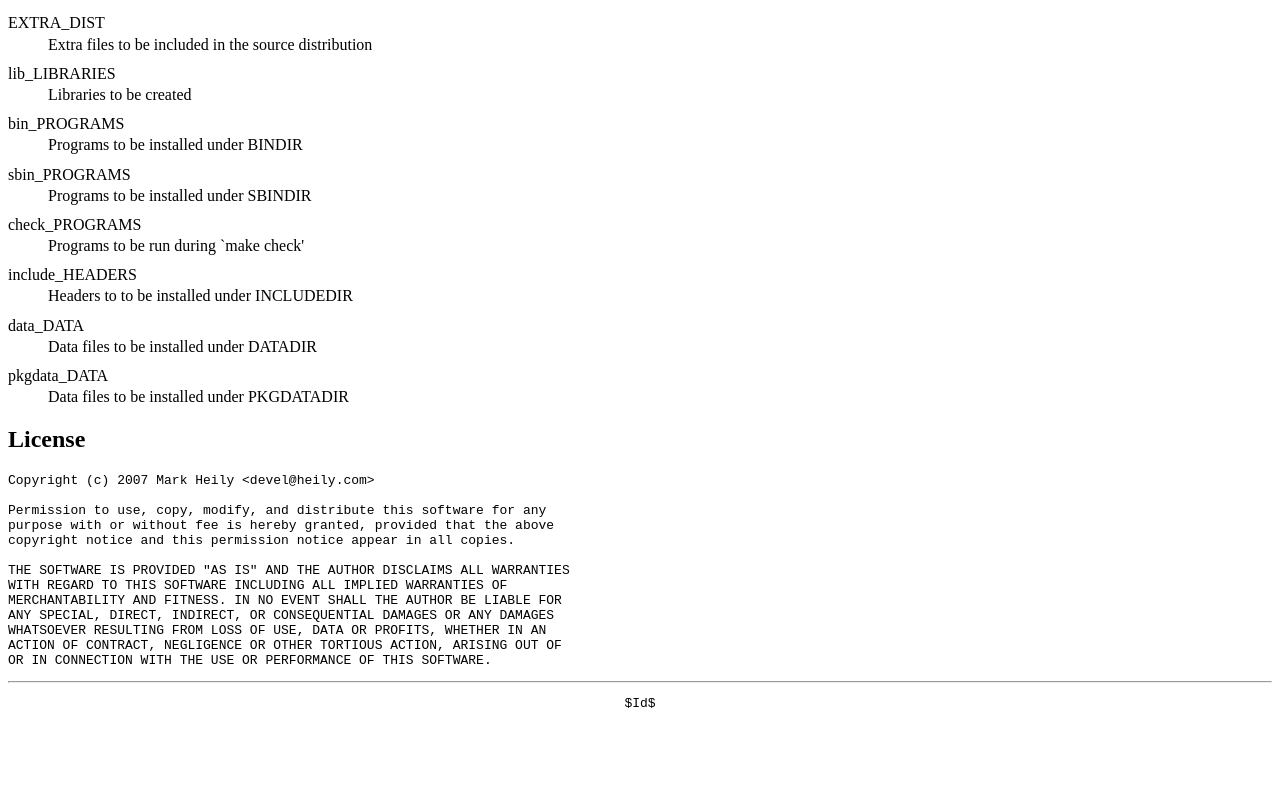
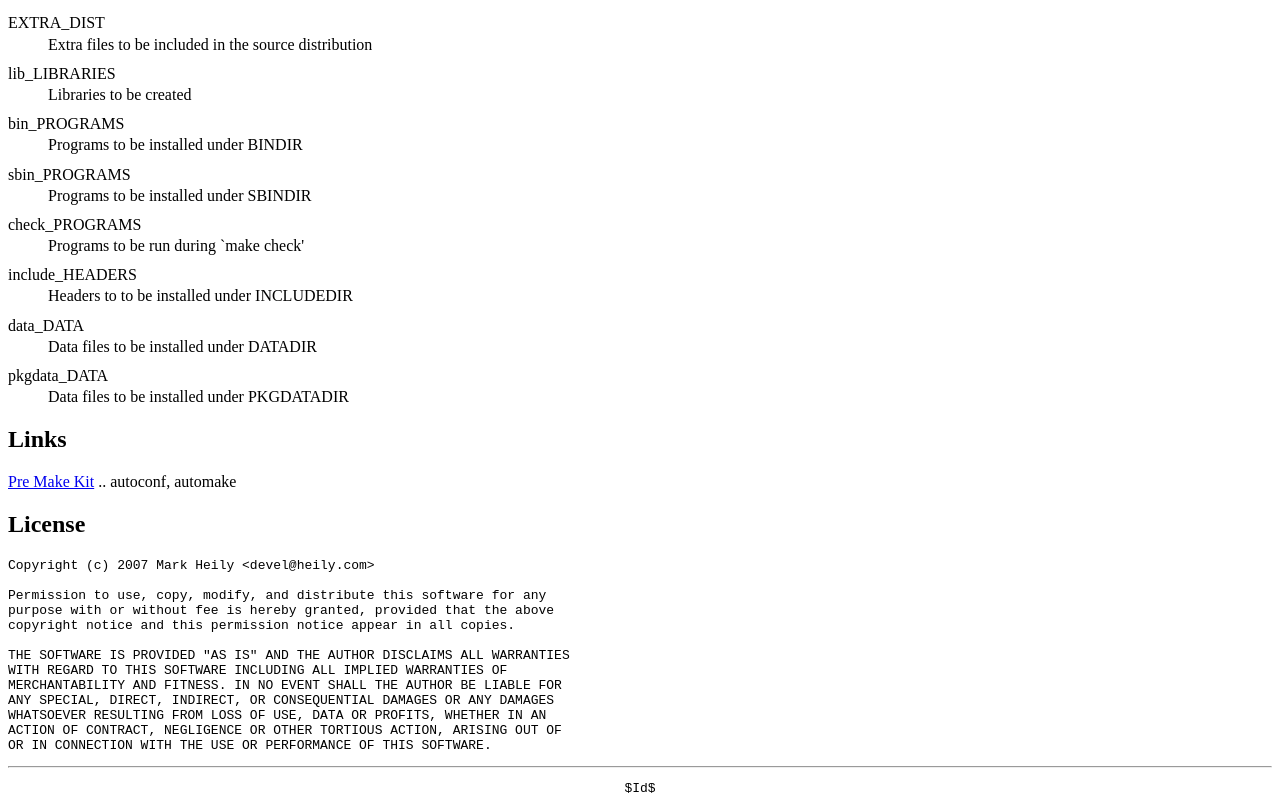
Before and after one commit to mheily/ngat, a plain HTML site: page index.html in a window 1280 px wide. Shown: the part 2475-3284 px from the top of the page. Before the commit the page ends 3199 px from the top, so only its background shows below. Drawn offline with Linux system fonts and the light colour scheme.

```diff
--- a/index.html
+++ b/index.html
@@ -116,7 +116,10 @@
 <dt>data_DATA</dt><dd>Data files to be installed under DATADIR</dd>
 <dt>pkgdata_DATA</dt><dd>Data files to be installed under PKGDATADIR</dd>
 
+<h2>Links</h2>
 
+<a href="http://pmk.sourceforge.net/">Pre Make Kit</a>
+.. autoconf, automake
 
 <h2>License</h2>
 <pre>
```
Also changed, not shown: 1 other file.
